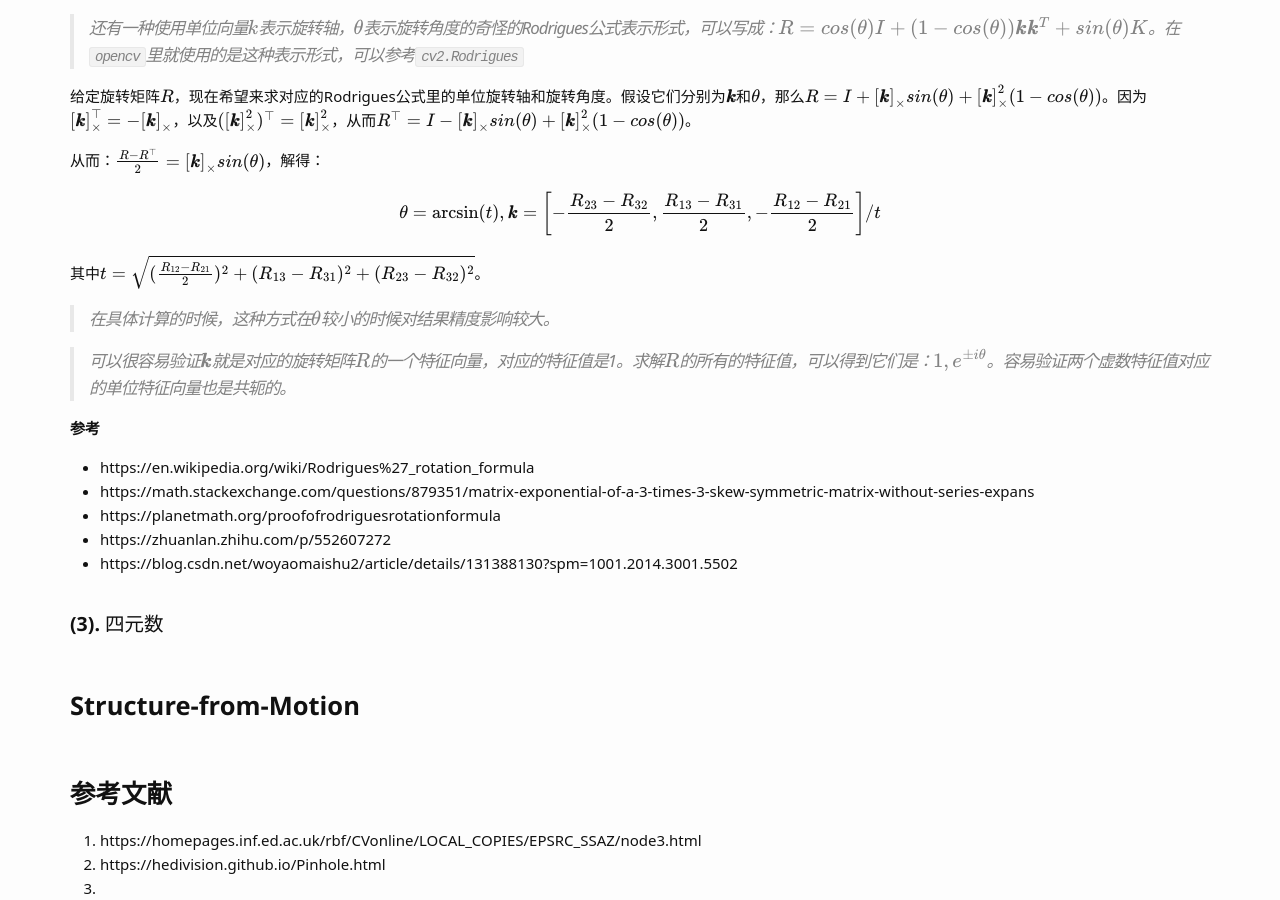
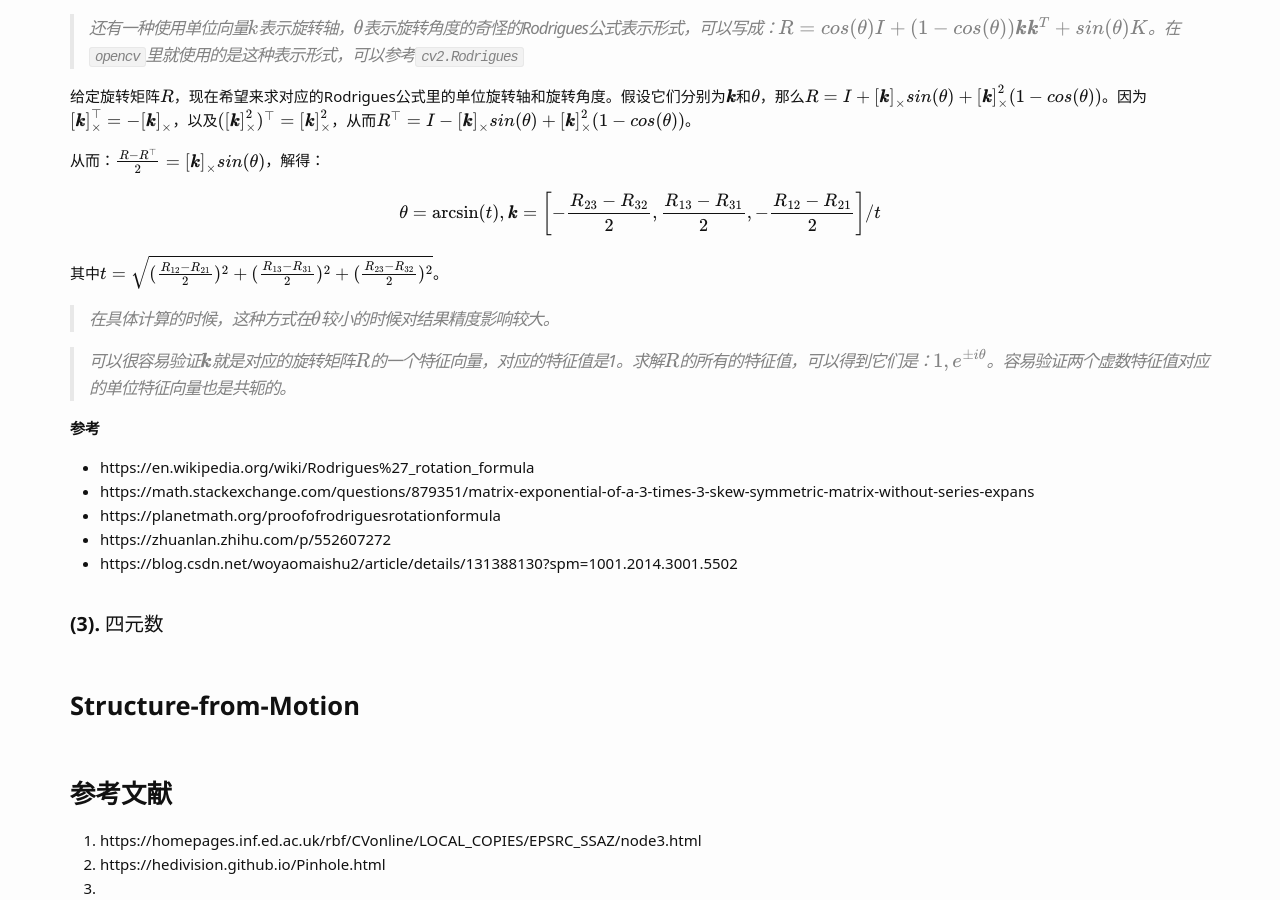
Before and after one commit to Wei-kang-Wang/tech-log, a Jekyll site: the page built from _posts/2024-08-11-3D视觉基础.md, in a window 1280 px wide and 900 px high, scrolled down 10300 px. Built offline with Jekyll 4.4.1, drawn with Linux system fonts in a browser that asks for light colours; some web fonts are replaced; formulas are drawn with MathJax 3; comment, search, counter and statistics services are not loaded.

Commit message:
Update 2024-08-11-3D视觉基础.md

```diff
--- a/_posts/2024-08-11-3D视觉基础.md
+++ b/_posts/2024-08-11-3D视觉基础.md
@@ -277,7 +277,7 @@ $$R$$就是表示围绕着单位长度向量$$k$$为轴，逆时针旋转$$\thet
 
 $$\theta = \text{arcsin}(t), \pmb{k} = \left[-\frac{R_{23} - R_{32}}{2}, \frac{R_{13} - R_{31}}{2}, - \frac{R_{12} - R_{21}}{2}\right] / t$$
 
-其中$$t=\sqrt{(\frac{R_{12} - R_{21}}{2})^2 + (R_{13} - R_{31})^2 + (R_{23} - R_{32})^2}$$。
+其中$$t=\sqrt{(\frac{R_{12} - R_{21}}{2})^2 + (\frac{R_{13} - R_{31}}{2})^2 + (\frac{R_{23} - R_{32}}{2})^2}$$。
 
 > 在具体计算的时候，这种方式在$$\theta$$较小的时候对结果精度影响较大。
 
```
